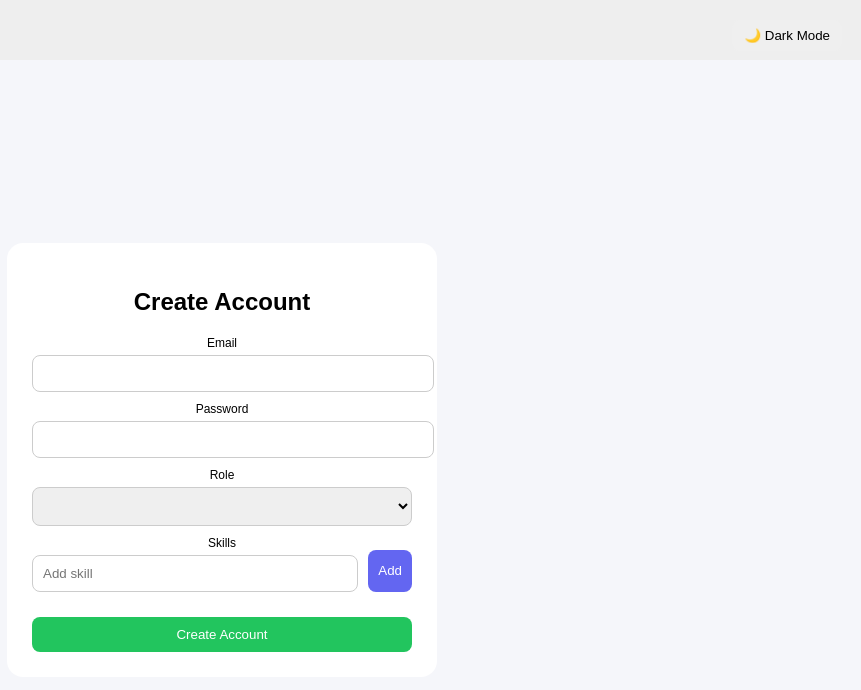
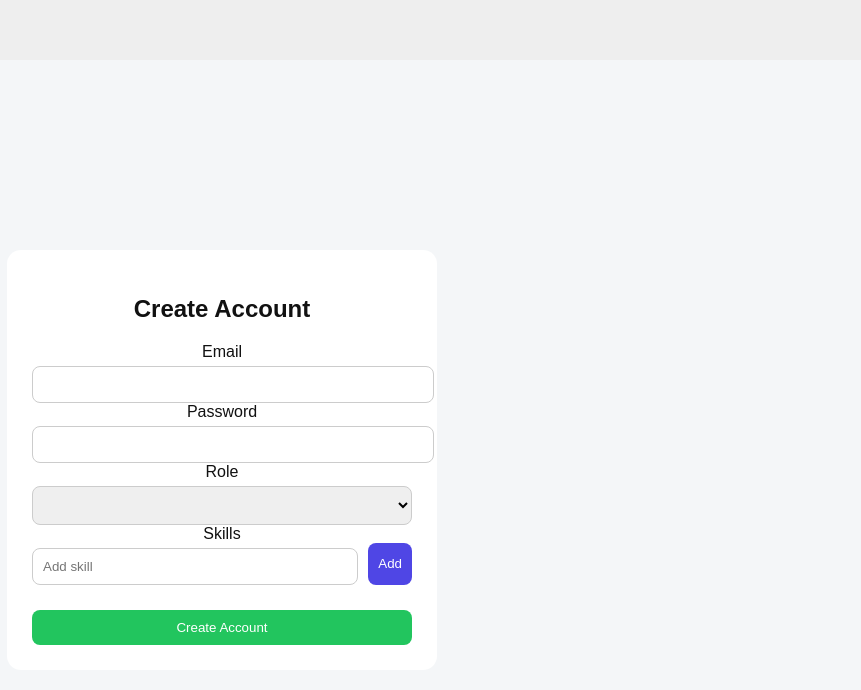
Before and after one commit to esraasaab1-droid/form-signup, a Vue app: page / in a window 1280 px wide. Shown: the top 690 px of the page, without its empty margins (418-1279 px from the left). Built offline with nearby package versions, Linux system fonts and the light colour scheme.

Commit message:
Update Signup.vue

```diff
--- a/src/components/Signup.vue
+++ b/src/components/Signup.vue
@@ -1,9 +1,10 @@
 <template>
   <div :class="['auth-wrapper', darkMode ? 'dark' : 'light']">
 
-    <button class="toggle" @click="darkMode = !darkMode">
-      {{ darkMode ? '☀ Light Mode' : '🌙 Dark Mode' }}
-    </button>
+    <!-- Theme Icon -->
+    <div class="theme-icon" @click="darkMode = !darkMode">
+      <i :class="darkMode ? 'fa-solid fa-sun' : 'fa-solid fa-moon'"></i>
+    </div>
 
     <form class="card" @submit.prevent="handleSUbmit">
 
@@ -11,11 +12,11 @@
 
       <!-- Email -->
       <label>Email</label>
-      <input v-model="email" type="email" />
+      <input v-model="email" type="email" required />
 
       <!-- Password -->
       <label>Password</label>
-      <input v-model="password" type="password" />
+      <input v-model="password" type="password" required />
 
       <div v-if="PasswrdError" class="error">
         {{ PasswrdError }}
@@ -23,7 +24,7 @@
 
       <!-- Role -->
       <label>Role</label>
-      <select v-model="role">
+      <select v-model="role" required>
         <option>Web Developer</option>
         <option>Web Designer</option>
       </select>
@@ -33,7 +34,13 @@
 
       <div class="skill-input">
         <input v-model="tempSkill" placeholder="Add skill" />
-        <button type="button" @click="addskill">Add</button>
+        <button type="button" @click="addskill">
+          Add
+        </button>
+      </div>
+
+      <div v-if="skillsError" class="error">
+        {{ skillsError }}
       </div>
 
       <div class="skills">
@@ -63,6 +70,7 @@ export default {
       skills: [],
       tempSkill: "",
       PasswrdError: "",
+      skillsError: "",
       darkMode: false
     };
   },
@@ -81,20 +89,36 @@ export default {
 
     handleSUbmit() {
       this.PasswrdError = "";
+      this.skillsError = "";
 
+      // Password validation (شرح واضح)
       if (!passwordRegex.test(this.password)) {
-        this.PasswrdError = "Weak password!";
+        this.PasswrdError =
+          "Password must be 8+ characters and include: uppercase, lowercase, number, and special symbol (@#$%^&+=)";
         return;
       }
 
-      alert("Success!");
+      // Skills validation
+      if (this.skills.length === 0) {
+        this.skillsError = "Please add at least one skill";
+        return;
+      }
+
+      alert("Account created successfully!");
+
+      console.log({
+        email: this.email,
+        password: this.password,
+        role: this.role,
+        skills: this.skills
+      });
     }
   }
 };
 </script>
 <style scoped>
 .auth-wrapper {
-  height: 100vh;
+  min-height: 100vh;
   display: flex;
   justify-content: center;
   align-items: center;
@@ -104,39 +128,32 @@ export default {
 
 /* LIGHT */
 .light {
-  background: #f5f6fa;
+  background: #f4f6f8;
+  color: #111;
 }
 
 /* DARK */
 .dark {
   background: #0f172a;
+  color: #fff;
 }
 
 .card {
   width: 380px;
   padding: 25px;
-  border-radius: 16px;
+  border-radius: 14px;
   transition: 0.3s;
 }
 
-/* card light */
 .light .card {
   background: white;
-  color: black;
 }
 
-/* card dark */
 .dark .card {
   background: #1e293b;
-  color: white;
 }
 
-label {
-  display: block;
-  margin-top: 10px;
-  font-size: 12px;
-}
-
+/* Inputs */
 input, select {
   width: 100%;
   padding: 10px;
@@ -145,6 +162,7 @@ input, select {
   border: 1px solid #ccc;
 }
 
+/* Dark inputs */
 .dark input,
 .dark select {
   background: #0f172a;
@@ -152,13 +170,15 @@ input, select {
   border: 1px solid #334155;
 }
 
+/* Skill input */
 .skill-input {
   display: flex;
   gap: 10px;
+  margin-bottom: 10px;
 }
 
 .skill-input button {
-  background: #6366f1;
+  background: #4f46e5;
   color: white;
   border: none;
   padding: 10px;
@@ -166,21 +186,19 @@ input, select {
   cursor: pointer;
 }
 
-.skills {
-  margin-top: 10px;
-}
-
+/* Skills */
 .skills span {
   display: inline-block;
-  background: #6366f1;
+  background: #4f46e5;
   color: white;
   padding: 5px 10px;
-  margin: 3px;
+  margin: 4px;
   border-radius: 20px;
   cursor: pointer;
   font-size: 12px;
 }
 
+/* Submit */
 .submit-btn {
   width: 100%;
   margin-top: 15px;
@@ -192,19 +210,26 @@ input, select {
   cursor: pointer;
 }
 
+/* Error */
 .error {
   color: #f87171;
   font-size: 12px;
   margin-top: 5px;
 }
 
-.toggle {
+/* Theme icon */
+.theme-icon {
   position: absolute;
   top: 20px;
   right: 20px;
-  padding: 8px 12px;
-  border-radius: 8px;
-  border: none;
+  font-size: 20px;
   cursor: pointer;
+  padding: 8px;
+  border-radius: 50%;
+  transition: 0.2s;
+}
+
+.theme-icon:hover {
+  transform: scale(1.1);
 }
 </style>
```
